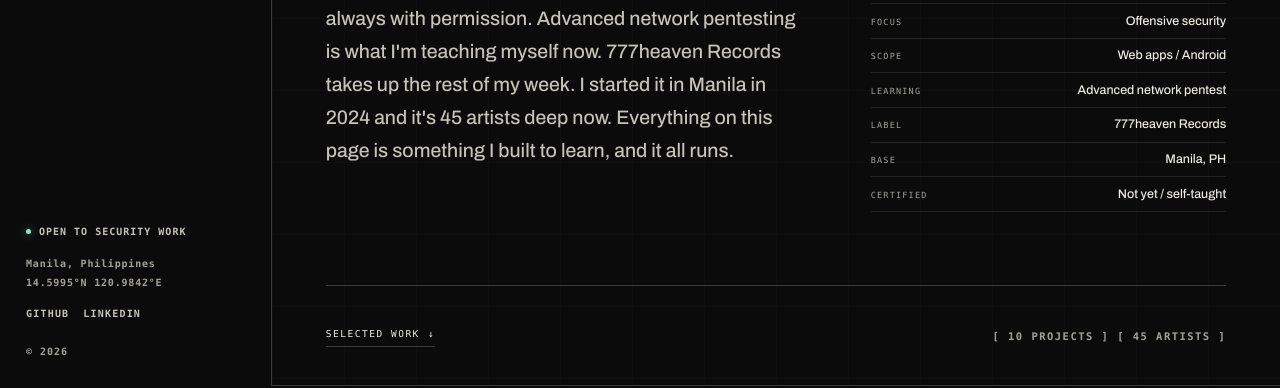
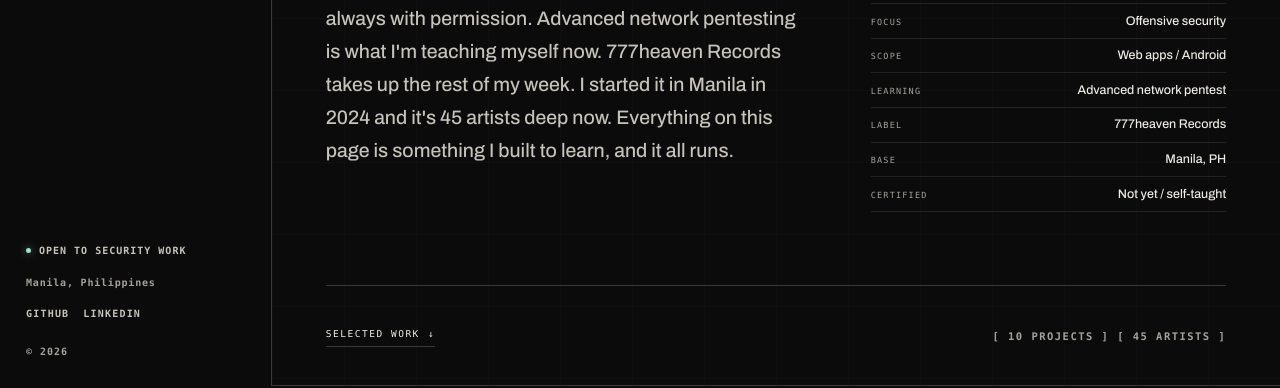
Before and after one commit to AlasdairDev/rojealasdair, a plain HTML site: page index.html in a window 1280 px wide. Shown: the part 414-802 px from the top of the page. Drawn offline with Linux system fonts and the light colour scheme.

Commit message:
Remove the coordinates from the rail footer

```diff
--- a/index.html
+++ b/index.html
@@ -38,7 +38,7 @@
 
   <div class="rail-foot">
     <p class="status"><span class="led" aria-hidden="true"></span>Open to security work</p>
-    <p class="rail-loc">Manila, Philippines<br>14.5995°N 120.9842°E</p>
+    <p class="rail-loc">Manila, Philippines</p>
     <p class="rail-links">
       <a href="https://github.com/AlasdairDev" target="_blank" rel="noopener noreferrer">GitHub</a>
       <a href="https://www.linkedin.com/in/roje-alasdair-evangelista-00630b291/" target="_blank" rel="noopener noreferrer">LinkedIn</a>
```
